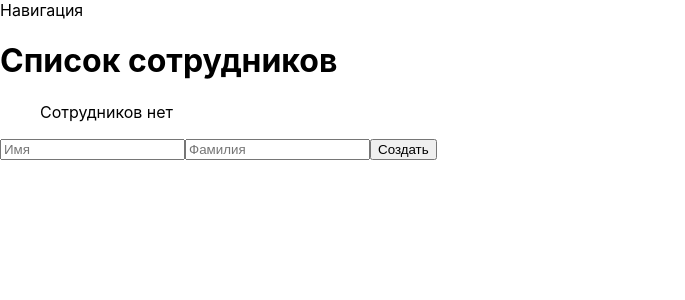
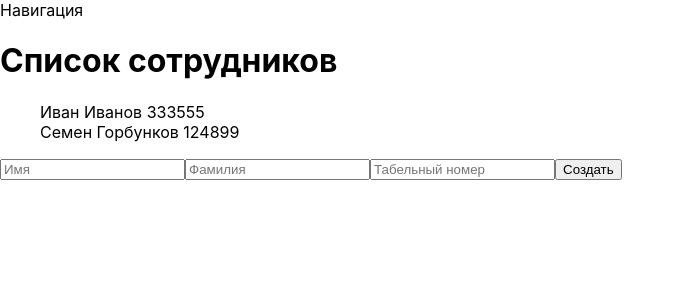
Before and after one commit to lmbrjk/employees, a React (Create React App) app: page /info/1 in a window 1280 px wide. Shown: the top 300 px of the page, without its empty margins (0-685 px from the left). Built offline with nearby package versions, Linux system fonts and the light colour scheme.

Commit message:
+ adding a new employee

```diff
--- a/src/components/Info.js
+++ b/src/components/Info.js
@@ -2,6 +2,6 @@ import React from "react"
 
 export default () => {
     return (
-        <div>Информация о сотруднике</div>
+        <div>{item}</div>
     )
 }
--- a/src/components/List.js
+++ b/src/components/List.js
@@ -3,6 +3,7 @@ import {connect} from "react-redux"
 import ListItem from "./ListItem"
 
 
+// items передается из mapStateToProps
 const Items = ({ items }) => {
     if(!items.length){
         return <p>Сотрудников нет</p>
@@ -13,6 +14,7 @@ const Items = ({ items }) => {
 
 const mapStateToProps = state => {
     return {
+        // присваиваем items значение из стейта state.items.items
         items: state.items.items
     }
 }
--- a/src/components/ListItem.js
+++ b/src/components/ListItem.js
@@ -2,6 +2,9 @@ import React from "react"
 
 export default ({ item }) => {
     return (
-        <li>{item}</li>
+        <li>
+            {item.index}
+            <a>{item.name} {item.surname} {item.number}</a>
+        </li>
     )
 }
--- a/src/components/NewItem.js
+++ b/src/components/NewItem.js
@@ -1,30 +1,40 @@
 import React from "react"
+import {connect} from "react-redux"
+import {createItem} from "../redux/actions"
 
-export default class NewItem extends React.Component {
+class NewItem extends React.Component {
 
     constructor(props) {
         super(props);
 
         this.state = {
             name: "",
-            surname: ""
+            surname: "",
+            number: ""
         };
     }
 
     submitHandler = event => {
         event.preventDefault();
 
-        const {name, surname} = this.state;
+        const {name, surname, number} = this.state;
+
+        //небольшая проверка на незаполненные поля
+        if(!name.trim() || !surname.trim() || !number.trim()){
+            return
+        }
 
         const newItem = {
-            name, surname
+            name, surname, number
         }
 
-        console.log(newItem);
+        //изменяем state
+        this.props.createItem(newItem);
 
         this.setState({
             name: "",
-            surname: ""
+            surname: "",
+            number: ""
         })
 
     }
@@ -34,6 +44,7 @@ export default class NewItem extends React.Component {
         this.setState( prev => ({...prev, ...{
             [event.target.name]: event.target.value,
             [event.target.surname]: event.target.value,
+            [event.target.number]: event.target.number,
         }}));
     }
 
@@ -52,7 +63,15 @@ export default class NewItem extends React.Component {
                 value={this.state.surname}
                 onChange={this.changeInputHandler}
             />
+            <input type="number" placeholder="Табельный номер"
+                name="number"
+
+                value={this.state.number}
+                onChange={this.changeInputHandler}
+            />
             <button type="submit">Создать</button>
         </form>
     )}
 }
+
+export default connect(null, {createItem})(NewItem)
--- a/src/index.css
+++ b/src/index.css
@@ -11,3 +11,7 @@ code {
   font-family: source-code-pro, Menlo, Monaco, Consolas, 'Courier New',
     monospace;
 }
+
+ul {
+  list-style: none;
+}
--- /dev/null
+++ b/src/redux/actions.js
@@ -0,0 +1,8 @@
+import {CREATE_ITEM} from "./types"
+
+export function createItem(item){
+    return {
+        type: CREATE_ITEM,
+        payload: item
+    }
+}
--- a/src/redux/itemsReducer.js
+++ b/src/redux/itemsReducer.js
@@ -1,7 +1,16 @@
+import {CREATE_ITEM} from "./types"
+
 const initialState = {
-    items: []
+    items: [
+        {name: "Иван", surname: "Иванов", number: 333555},
+        {name: "Семен", surname: "Горбунков", number: 124899}
+    ]
 };
 
 export const itemsReducer = (state = initialState, action) => {
-    return state;
+    switch (action.type){
+        case CREATE_ITEM:
+            return { ...state, items: state.items.concat([action.payload]) };
+        default: return state
+    }
 }
--- /dev/null
+++ b/src/redux/types.js
@@ -0,0 +1 @@
+export const CREATE_ITEM = "CREATE_ITEM"
```
